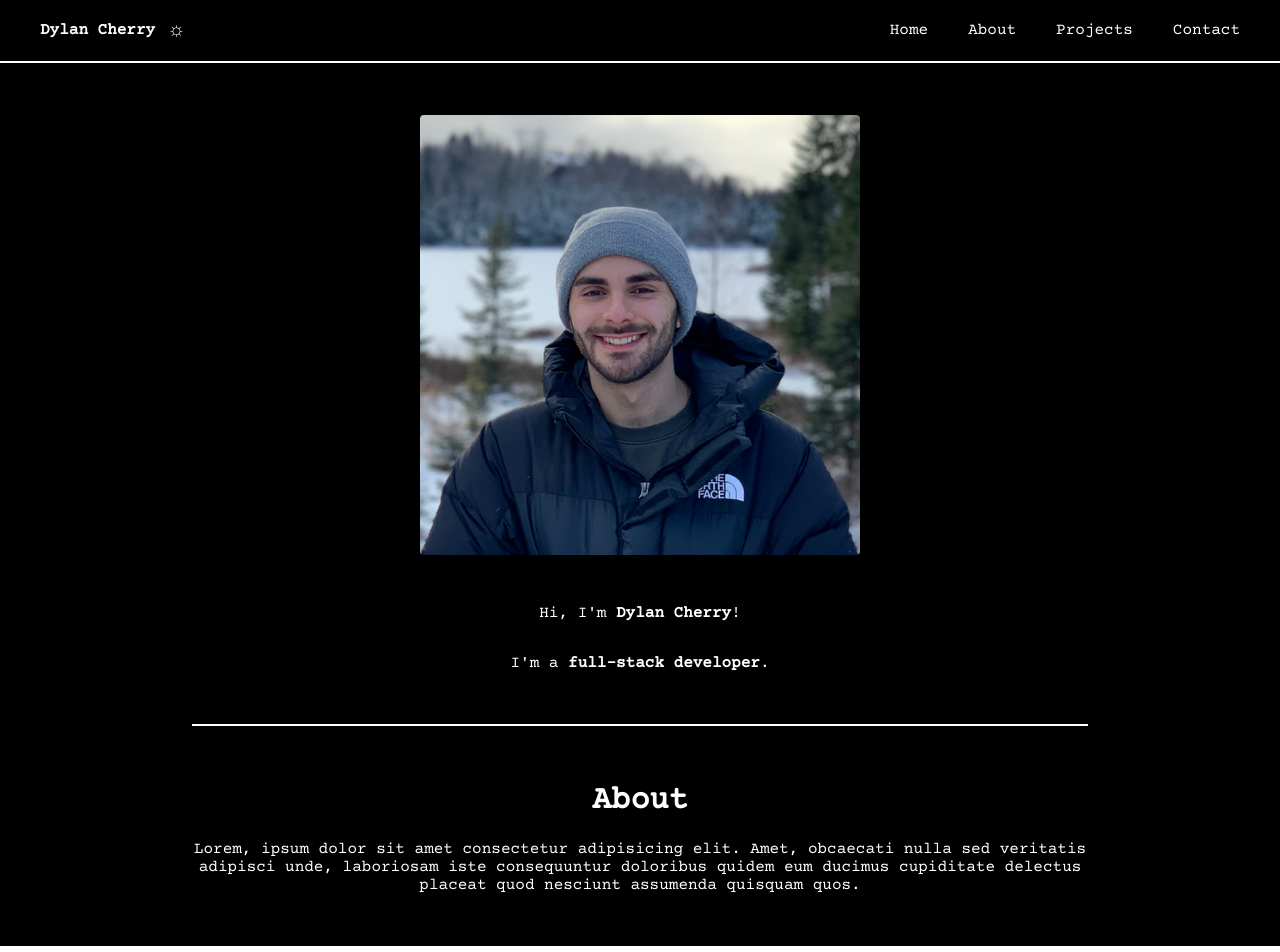
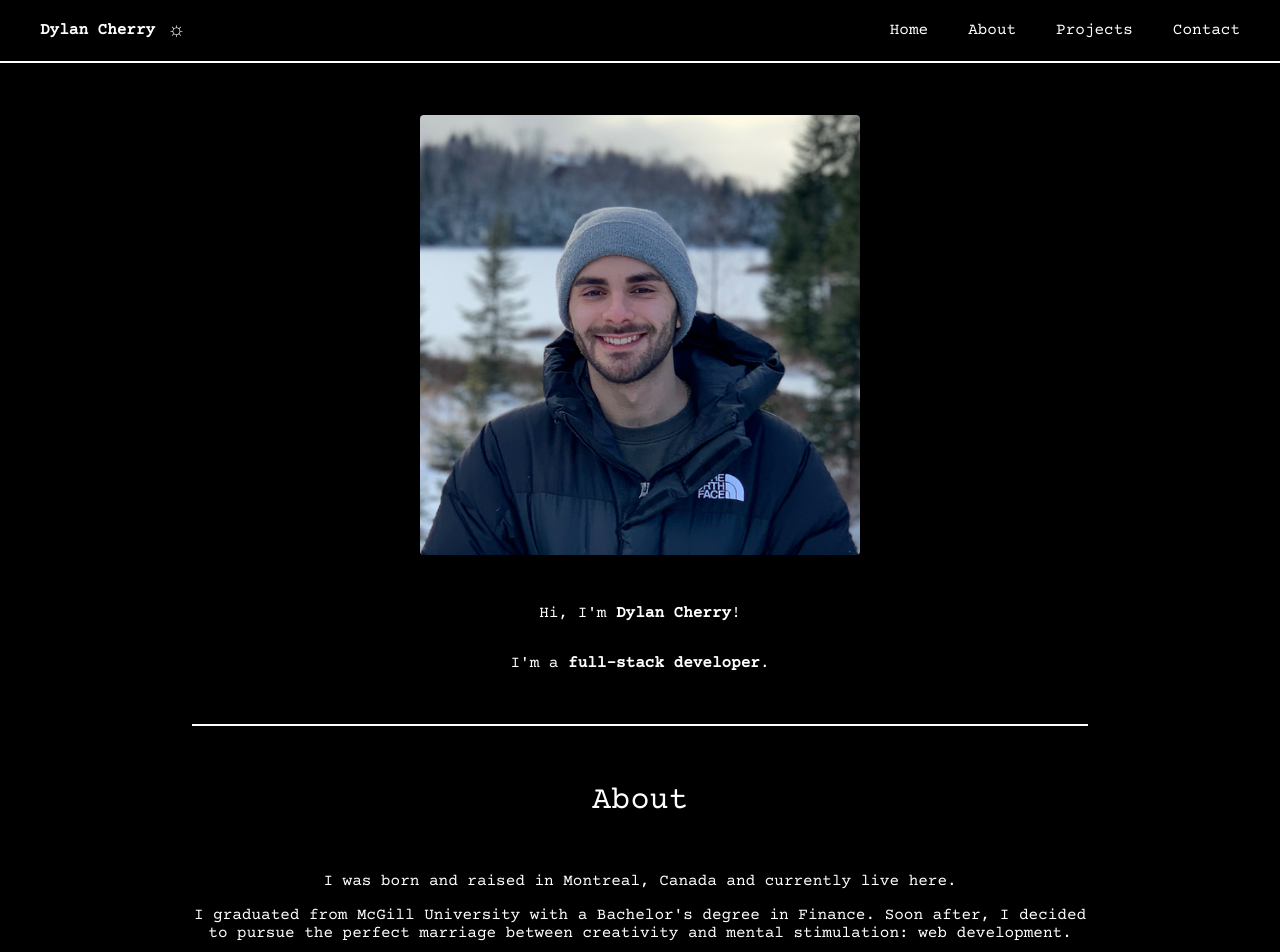
Before and after one commit to dylancherrydev/my-first-portfolio, a React (Create React App) app: page / in a window 1280 px wide. Shown: the top 952 px of the page. Built offline with nearby package versions, Linux system fonts and the light colour scheme.

Commit message:
Added about me paragraph to About section

```diff
--- a/src/App.scss
+++ b/src/App.scss
@@ -22,3 +22,8 @@ code {
   font-family: source-code-pro, Menlo, Monaco, Consolas, 'Courier New',
     monospace;
 }
+.section-title {
+  font-size: 2em;
+  font-weight: normal;
+  padding-bottom: 1em;
+}
--- a/src/components/About/About.js
+++ b/src/components/About/About.js
@@ -3,8 +3,10 @@ import "./About.scss"
 export default function About() {
   return (
     <div className="container-about">
-      <h1>About</h1>
-      <p>Lorem, ipsum dolor sit amet consectetur adipisicing elit. Amet, obcaecati nulla sed veritatis adipisci unde, laboriosam iste consequuntur doloribus quidem eum ducimus cupiditate delectus placeat quod nesciunt assumenda quisquam quos.</p>
+      <h1 className="section-title">About</h1>
+        <div className="about-me">
+        <p>I was born and raised in Montreal, Canada and currently live here.</p><p>I graduated from McGill University with a Bachelor's degree in Finance. Soon after, I decided to pursue the perfect marriage between creativity and mental stimulation: web development.</p><p>I'm heavily inspired by my city's culture, particularily that found in our local electronic music scene. I am a huge fan of minimalism, which is often reflected in my development work.</p><p>My other hobbies include DJing, music production and mindfulness.</p><p>I speak English, French and Hebrew.</p>
+      </div>
     </div>
   )
 }
```
